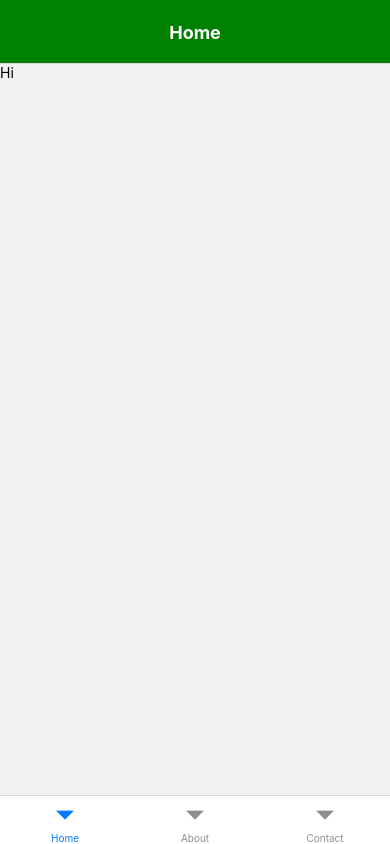
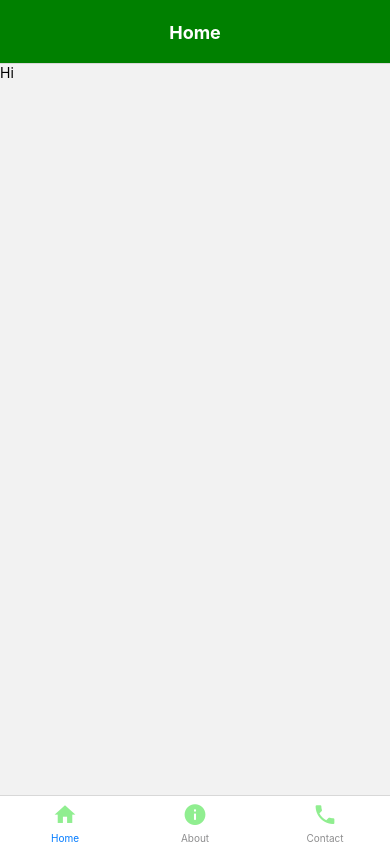
Before and after one commit to nobelsu/simplenav, a React Native app: screen / in a window 390 px wide. Built offline with nearby package versions, Linux system fonts and the light colour scheme.

Commit message:
Added styling and icons to tabs

```diff
--- a/App.js
+++ b/App.js
@@ -3,6 +3,7 @@ import { StyleSheet, Text, View } from 'react-native';
 import { NavigationContainer } from '@react-navigation/native';
 import { createBottomTabNavigator } from '@react-navigation/bottom-tabs';
 import Home, { About, Contact } from "./components.js";
+import MaterialCommunityIcons from 'react-native-vector-icons/MaterialCommunityIcons';
 
 const Tab = createBottomTabNavigator();
 
@@ -19,6 +20,10 @@ export default function App() {
             color: 'white',
           },
           headerTitleAlign: 'center',
+          tabBarLabelPosition: 'below-icon',
+          tabBarIcon: ({ color, size }) => (
+            <MaterialCommunityIcons name="home" color={"#90EE90"} size={size} />
+          ),
         }}/>
         <Tab.Screen name="About" component={About} options={{
           headerStyle: {
@@ -29,6 +34,10 @@ export default function App() {
             color: 'white',
           },
           headerTitleAlign: 'center',
+          tabBarLabelPosition: 'below-icon',
+          tabBarIcon: ({ color, size }) => (
+            <MaterialCommunityIcons name="information" color={"#90EE90"} size={size} />
+          ),
         }}/>
         <Tab.Screen name="Contact" component={Contact} options={{
           headerStyle: {
@@ -39,6 +48,10 @@ export default function App() {
             color: 'white',
           },
           headerTitleAlign: 'center',
+          tabBarLabelPosition: 'below-icon',
+          tabBarIcon: ({ color, size }) => (
+            <MaterialCommunityIcons name="phone" color={"#90EE90"} size={size} />
+          ),
         }}/>
       </Tab.Navigator>
     </NavigationContainer>
```
